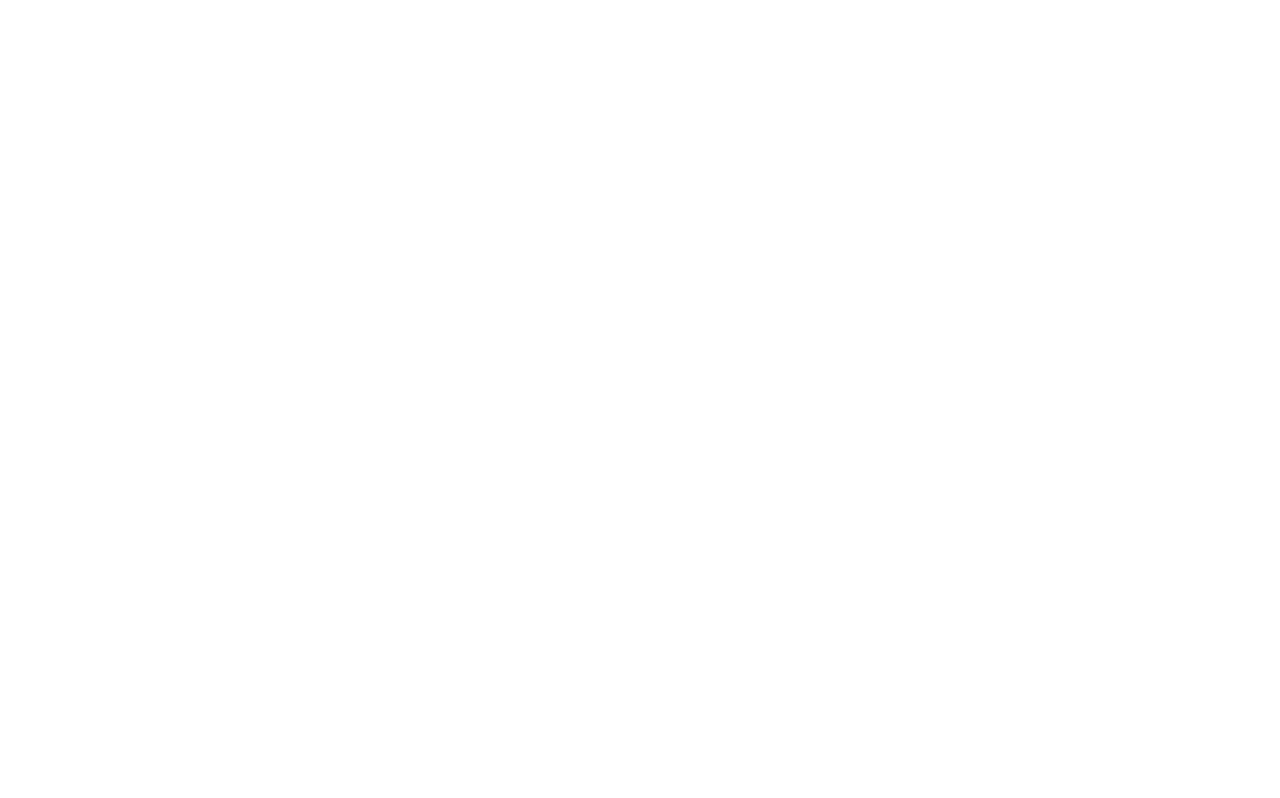
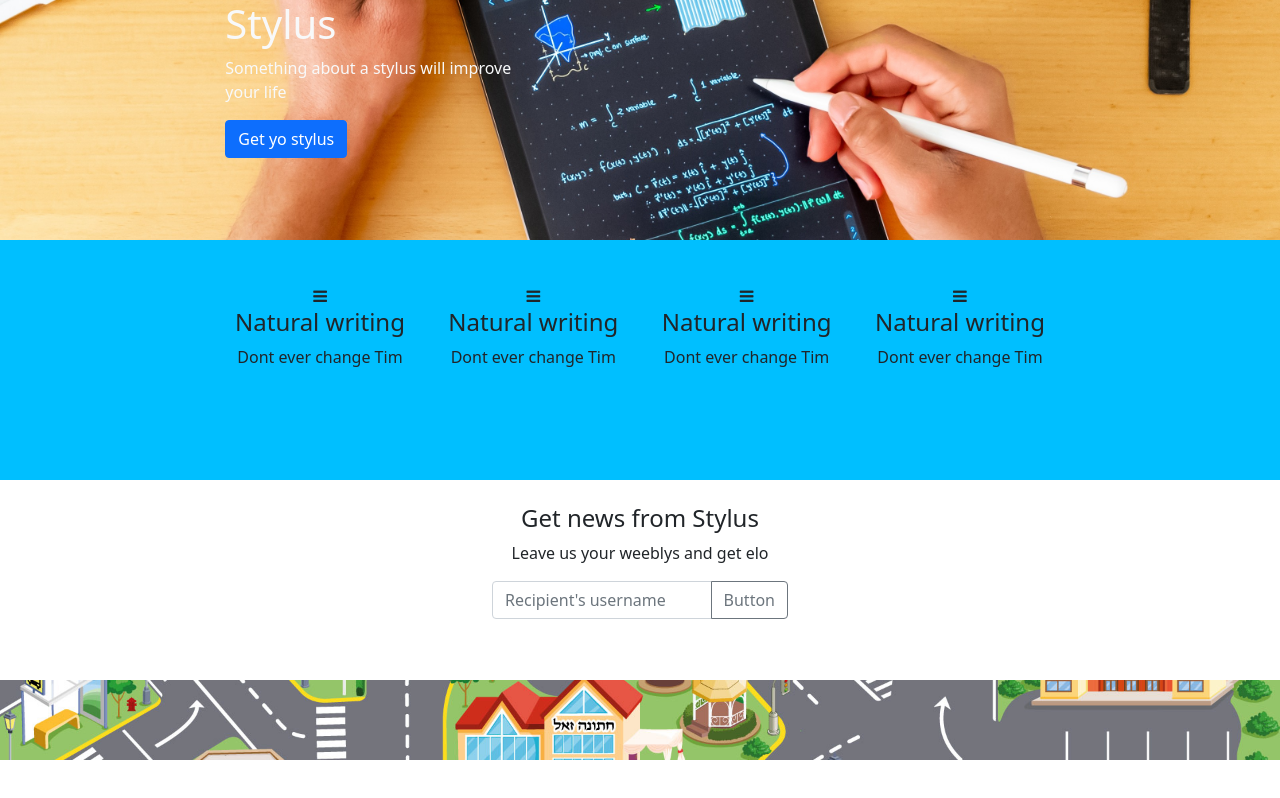
Before and after one commit to ElvisKurtovic/sitecloningfun, a plain HTML site: page index.html in a window 1280 px wide. Drawn offline with nearby package versions, Linux system fonts and the light colour scheme.

Commit message:
last step on sitecloningfun

```diff
--- a/index.html
+++ b/index.html
@@ -4,10 +4,33 @@
     <meta charset="UTF-8">
     <meta name="viewport" content="width=device-width, initial-scale=1.0">
     <link href="https://cdn.jsdelivr.net/npm/bootstrap@5.0.0-beta1/dist/css/bootstrap.min.css" rel="stylesheet" integrity="sha384-giJF6kkoqNQ00vy+HMDP7azOuL0xtbfIcaT9wjKHr8RbDVddVHyTfAAsrekwKmP1" crossorigin="anonymous">
+    <link rel="stylesheet" href="https://stackpath.bootstrapcdn.com/font-awesome/4.7.0/css/font-awesome.min.css">
+    <link rel="stylesheet" href="style.css">
     <title>Site Clone</title>
-    <link rel="stylesheet" href="style.css">
 </head>
 <body>
+    <div class="container-fluid">
+        <div class="row topbg">
+            <div class="col-md-3 offset-md-2 text-light"> <h1>Stylus</h1> <p>Something about a stylus will improve your life</p> <button class="btn btn-primary">Get yo stylus</button> </div>
+        </div>
+        <div class="row secondbg">
+            <div class="col-sm-2 offset-md-2 text-center align-items-center"><i class="fa fa-bars mt-5" aria-hidden="true"></i> <br/> <h4>Natural writing</h4> <p>Dont ever change Tim</p></div>
+            <div class="col-sm-2 text-center align-items-center"><i class="fa fa-bars mt-5" aria-hidden="true"></i> <br/> <h4>Natural writing</h4> <p>Dont ever change Tim</p></div>
+            <div class="col-sm-2 text-center align-items-center"><i class="fa fa-bars mt-5" aria-hidden="true"></i> <br/> <h4>Natural writing</h4> <p>Dont ever change Tim</p></div>
+            <div class="col-sm-2 text-center align-items-center"><i class="fa fa-bars mt-5" aria-hidden="true"></i> <br/> <h4>Natural writing</h4> <p>Dont ever change Tim</p></div>
+        </div>
+        <div class="row justify-content-center thirdbg">
+            <div class="col-3 text-center mt-4"> <h4>Get news from Stylus</h4> <p>Leave us your weeblys and get elo</p> <div class="input-group mb-3">
+                <input type="text" class="form-control" placeholder="Recipient's username" aria-label="Recipient's username" aria-describedby="button-addon2">
+                <button class="btn btn-outline-secondary" type="button" id="button-addon2">Button</button>
+              </div></div>
+        </div>
+        <div class="row fourfbg">
+        </div>
+        <div class="row lastbg">
+
+        </div>
+    </div>
 
 </body>
 </html>
--- a/style.css
+++ b/style.css
@@ -0,0 +1,28 @@
+.topbg{
+    background-image: url("stylusimage.jpeg");
+    background-size: cover;
+    background-repeat: no-repeat;
+    height: 30vh;
+    background-position: center center;
+}
+
+.secondbg{
+    background-color: deepskyblue;
+    height: 30vh;
+}
+
+.thirdbg{
+    height: 25vh;
+}
+
+.fourfbg{
+    background-image: url("carpetcity.jpg");
+    background-size: cover;
+    background-repeat: no-repeat;
+    height: 10vh;
+    background-position: center center;
+}
+
+.lastbg{
+    background-color: black;
+}
```
Also changed, not shown: carpetcity.jpg (added), stylusimage.jpeg (added).
